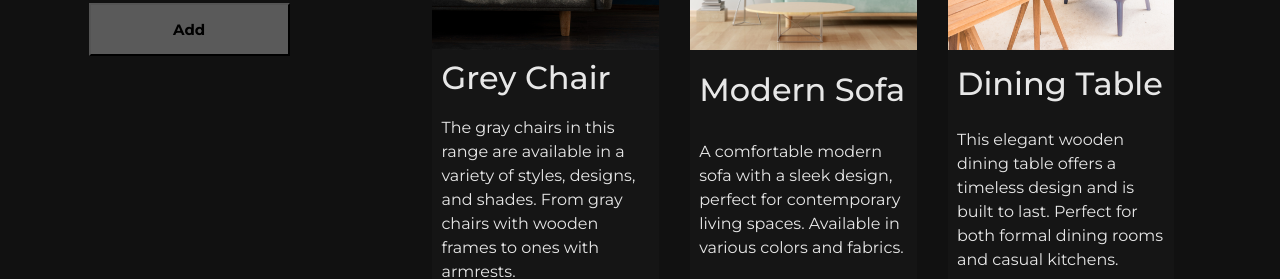
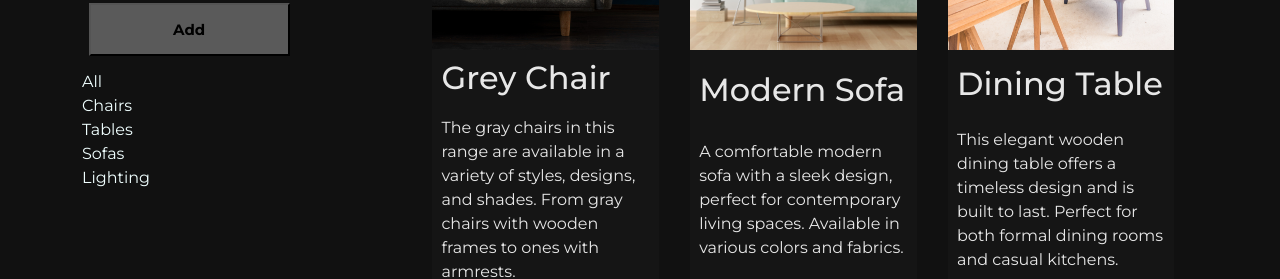
Before and after one commit to Snus292/react-js, a React (Create React App) app: page / in a window 1280 px wide. Shown: the part 511-790 px from the top of the page. Built offline with nearby package versions, Linux system fonts and the light colour scheme; no server answers.

Commit message:
создан компонент Categories c конструктором ,реализованн массив и вывод названий на страницу

```diff
--- a/src/App.js
+++ b/src/App.js
@@ -5,6 +5,7 @@
 import AddUser from "./components/AddUser";
 import Items from "./components/Items";
 import axios from "axios";
+import Categories from "./components/Categories";
 
 
 const baseUrl = "https://reqres.in/api/users?page=1"
@@ -52,7 +53,7 @@
                     title: "Stylish Lamp",
                     img: "lamp-stylish.jpg",
                     desc: "Add a touch of elegance to your room with this stylish lamp. Features a modern design and provides warm ambient lighting.",
-                    category: "lamps",
+                    category: "lighting",
                     price: "39.99"
                 },
                 {
@@ -60,7 +61,7 @@
                     title: "Office Desk",
                     img: "desk-office.jpg",
                     desc: "A sturdy office desk with ample workspace, designed for productivity and comfort. Comes with built-in storage drawers.",
-                    category: "desks",
+                    category: "tables",
                     price: "149.99"
                 }
             ]
@@ -80,6 +81,7 @@
             <div className="container">
                 <aside>
                     <AddUser onAdd={this.addUser} ></AddUser>
+                    <Categories></Categories>
 
                 </aside>
                 <main>
--- /dev/null
+++ b/src/components/Categories.js
@@ -0,0 +1,43 @@
+import React, { Component } from 'react'
+
+export class Categories extends Component {
+    constructor(props) {
+        super(props)
+        this.state = {
+            categories: [
+                {
+                    key: "all",
+                    name: "All"
+                },
+                {
+                    key: "chairs",
+                    name: "Chairs"
+                },
+                {
+                    key: "tables",
+                    name: "Tables"
+                },
+                {
+                    key: "sofas",
+                    name: "Sofas"
+                },
+                {
+                    key: "lighting",
+                    name: "Lighting"
+                }
+
+            ]
+        }
+    }
+    render() {
+        return (
+            <div className='categories'>
+                {this.state.categories.map(el=>(
+                    <div key={el.key}>{el.name}</div>
+                ))}
+            </div>
+        )
+    }
+}
+
+export default Categories
```
